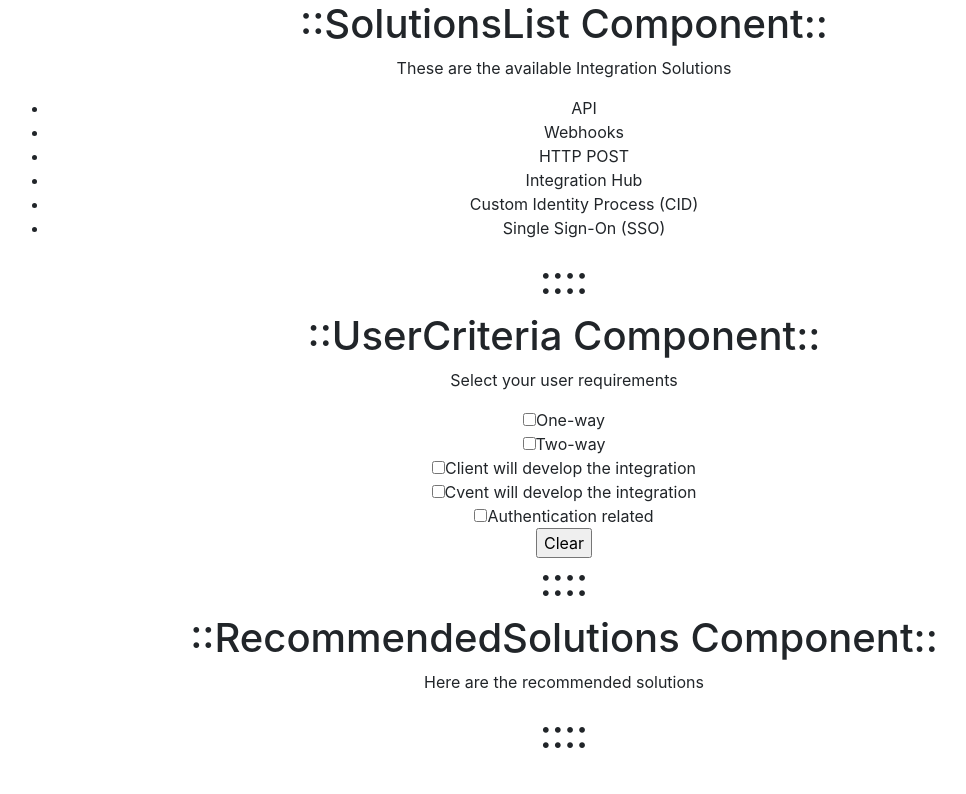
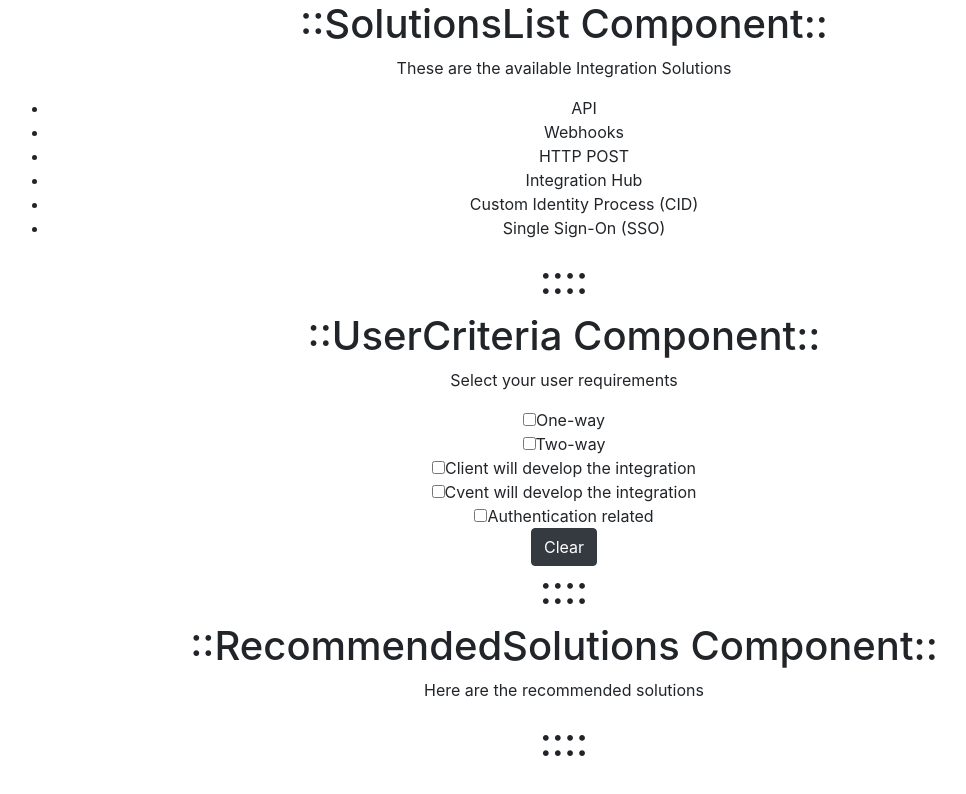
Before and after one commit to hkurniadi/integration-recommendation-app, a React (Create React App) app: page / in a window 1280 px wide. Shown: the top 794 px of the page, without its empty margins (76-1042 px from the left). Built offline with nearby package versions, Linux system fonts and the light colour scheme.

Commit message:
changed the Clear button to use Bootstrap's button

```diff
--- a/src/components/UserCriteria.js
+++ b/src/components/UserCriteria.js
@@ -1,6 +1,7 @@
 import React, { Component, useState } from 'react';
 import RecommendedSolutions from './RecommendedSolutions';
-import allCriteria from '../models/criteria.json'
+import allCriteria from '../models/criteria.json';
+import Button from 'react-bootstrap/Button';
 
 /* Using Class Component */
 /* class UserCriteria extends Component {
@@ -154,7 +155,7 @@ function UserCriteria(props) {
             </div>
           )
         }
-        <input type="submit" value="Clear" onClick={clearAll}/>
+        <Button variant="dark" type="submit" onClick={clearAll}>Clear</Button>
         <h1>::::</h1>
         <RecommendedSolutions userInput={selectedRequirements} />
       </div>
```
